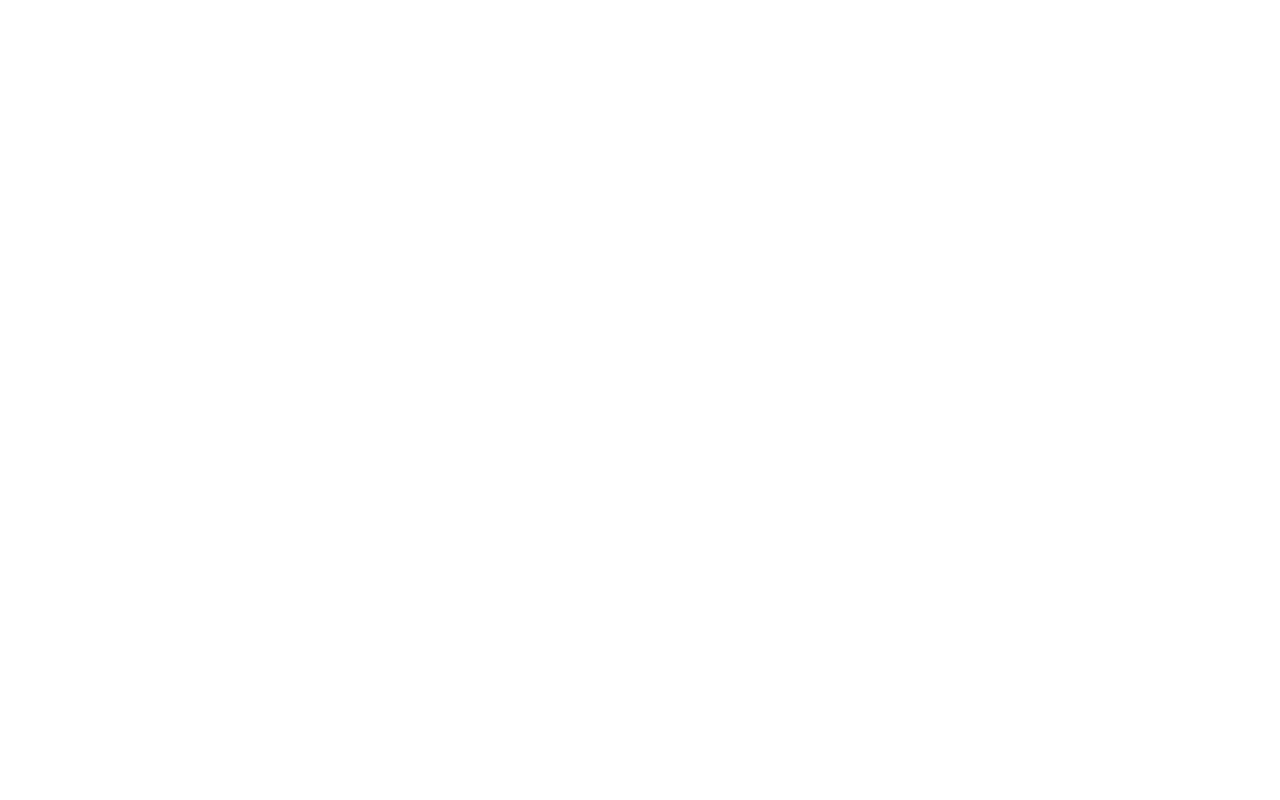
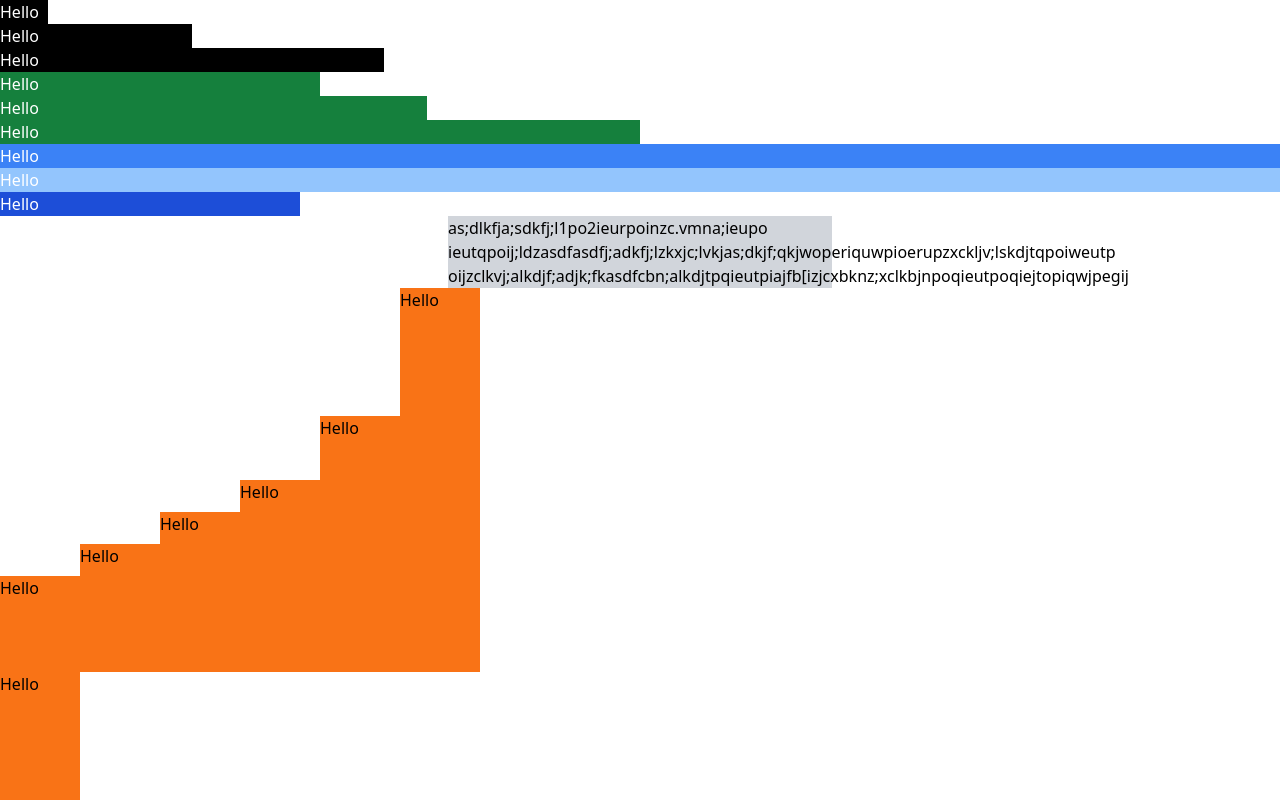
Before and after one commit to johnoneworks/udemy-tailwind-from-scratch, a plain HTML site: page tailwind-sandbox/05-sizing/index.html in a window 1280 px wide. Shown: the top 800 px of the page. Drawn offline with nearby package versions, Linux system fonts and the light colour scheme.

Commit message:
section 11

```diff
--- a/tailwind-sandbox/05-sizing/index.html
+++ b/tailwind-sandbox/05-sizing/index.html
@@ -9,26 +9,47 @@
   </head>
   <body>
     <!-- Width -->
+    <div class="bg-black text-white w-12">Hello</div>
+    <div class="bg-black text-white w-48">Hello</div>
+    <div class="bg-black text-white w-96">Hello</div>
 
     <!-- Percentages -->
+    <div class="bg-green-700 text-white w-1/4">Hello</div>
+    <div class="bg-green-700 text-white w-1/3">Hello</div>
+    <div class="bg-green-700 text-white w-1/2">Hello</div>
 
     <!-- Width of the viewport -->
+    <div class="bg-blue-500 text-white w-screen">Hello</div>
 
     <!-- 100% of container -->
+    <div class="bg-blue-300 text-white w-full">Hello</div>
 
     <!-- min/max content -->
 
     <!-- Arbitrary width -->
+    <div class="bg-blue-700 text-white w-[300px]">Hello</div>
 
     <!-- Max Width -->
+    <div class="bg-gray-300 max-w-sm mx-auto">as;dlkfja;sdkfj;l1po2ieurpoinzc.vmna;ieupo
+      ieutqpoij;ldzasdfasdfj;adkfj;lzkxjc;lvkjas;dkjf;qkjwoperiquwpioerupzxckljv;lskdjtqpoiweutp
+      oijzclkvj;alkdjf;adjk;fkasdfcbn;alkdjtpqieutpiajfb[izjcxbknz;xclkbjnpoqieutpoqiejtopiqwjpegij</div>
 
     <!-- Height (Most of the same options as widths) -->
+    <div class="flex items-end">
+      <div class="bg-orange-500 w-20 h-24">Hello</div>
+      <div class="bg-orange-500 w-20 h-32">Hello</div>
+      <div class="bg-orange-500 w-20 h-40">Hello</div>
+      <div class="bg-orange-500 w-20 h-48">Hello</div>
+      <div class="bg-orange-500 w-20 h-64">Hello</div>
+      <div class="bg-orange-500 w-20 h-96">Hello</div>
+    </div>
 
     <!-- Min Height -->
 
     <!-- Max Height -->
 
     <!-- Full screen height -->
+    <div class="bg-orange-500 w-20 h-screen">Hello</div>
   </body>
 </html>
 
```
